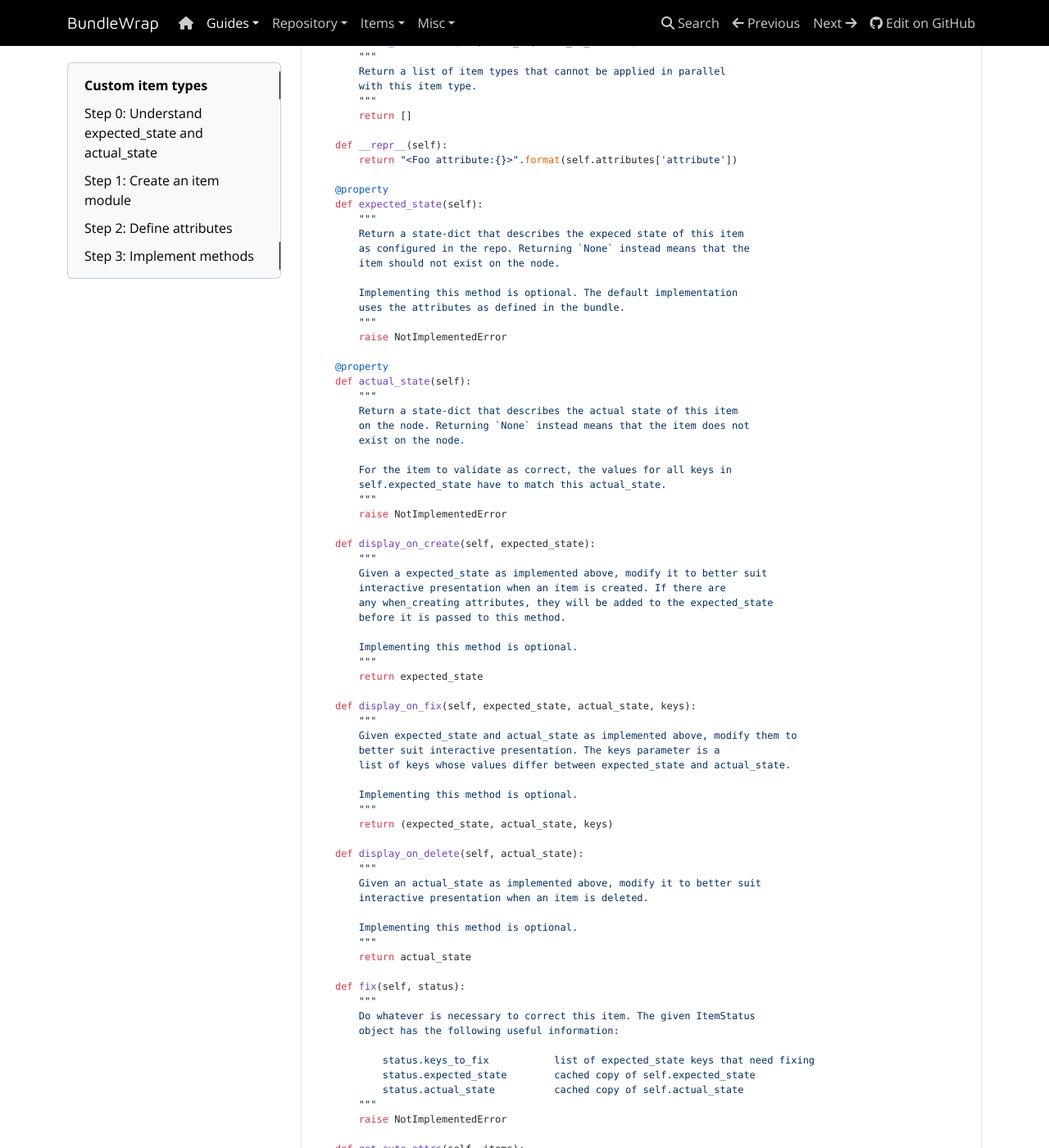
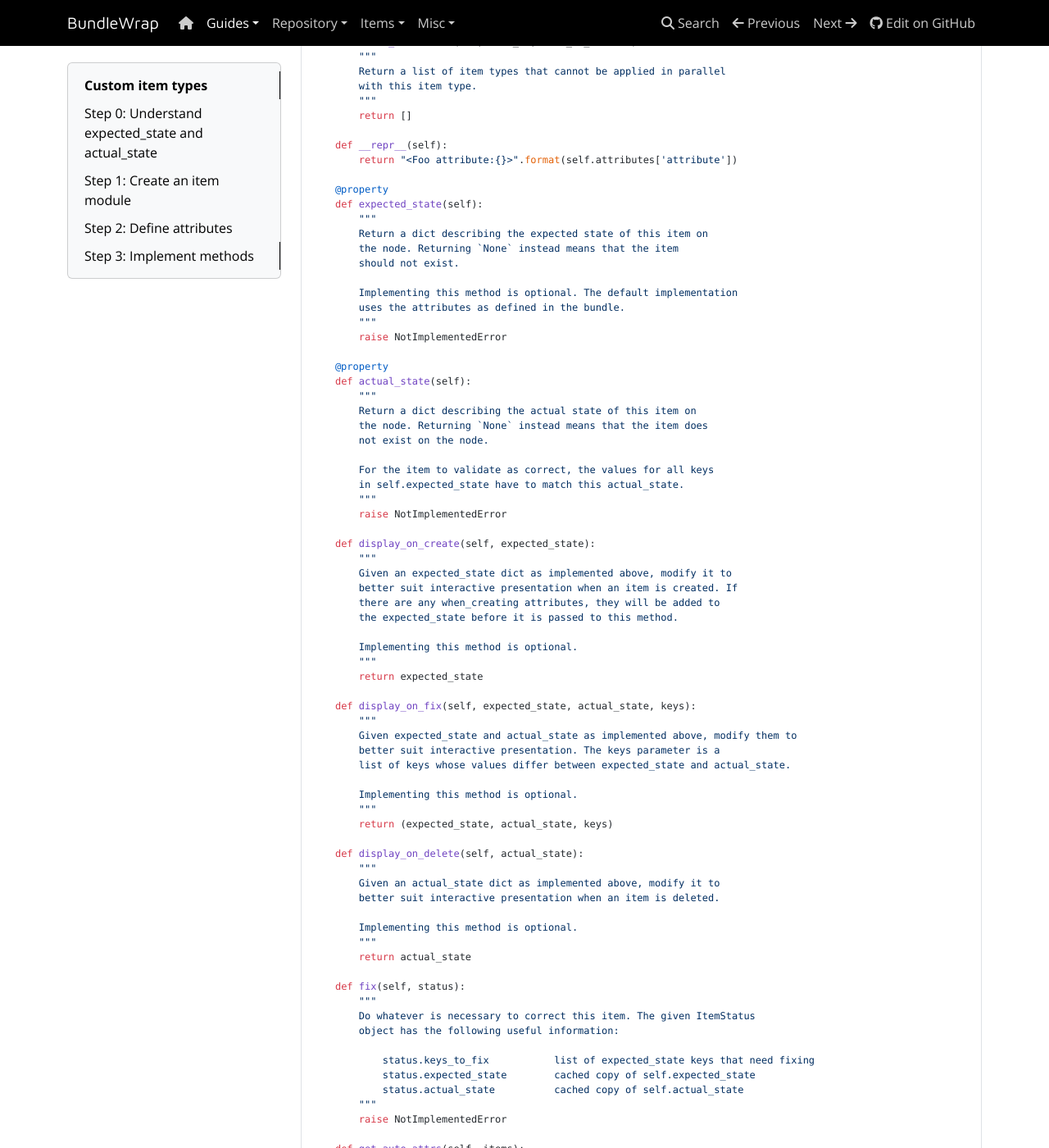
Before and after one commit to bundlewrap/bundlewrap, an MkDocs documentation site: the page built from docs/content/guide/dev_item.md, in a window 1280 px wide and 1400 px high, scrolled down 928 px. Shown: the whole window at 82% size. Built offline with MkDocs 1.6.1, drawn with Linux system fonts in a browser that asks for light colours; nearby versions of some CDN libraries.

Commit message:
cdict/sdict: Fix some minor inconsistencies and wording

```diff
--- a/docs/content/guide/dev_item.md
+++ b/docs/content/guide/dev_item.md
@@ -47,9 +47,9 @@ Create a new file called `/your/bundlewrap/repo/items/foo.py`. You can use this
         @property
         def expected_state(self):
             """
-            Return a state-dict that describes the expeced state of this item
-            as configured in the repo. Returning `None` instead means that the
-            item should not exist on the node.
+            Return a dict describing the expected state of this item on
+            the node. Returning `None` instead means that the item
+            should not exist.
 
             Implementing this method is optional. The default implementation
             uses the attributes as defined in the bundle.
@@ -59,21 +59,21 @@ Create a new file called `/your/bundlewrap/repo/items/foo.py`. You can use this
         @property
         def actual_state(self):
             """
-            Return a state-dict that describes the actual state of this item
-            on the node. Returning `None` instead means that the item does not
-            exist on the node.
+            Return a dict describing the actual state of this item on
+            the node. Returning `None` instead means that the item does
+            not exist on the node.
 
-            For the item to validate as correct, the values for all keys in
-            self.expected_state have to match this actual_state.
+            For the item to validate as correct, the values for all keys
+            in self.expected_state have to match this actual_state.
             """
             raise NotImplementedError
 
         def display_on_create(self, expected_state):
             """
-            Given a expected_state as implemented above, modify it to better suit
-            interactive presentation when an item is created. If there are
-            any when_creating attributes, they will be added to the expected_state
-            before it is passed to this method.
+            Given an expected_state dict as implemented above, modify it to
+            better suit interactive presentation when an item is created. If
+            there are any when_creating attributes, they will be added to
+            the expected_state before it is passed to this method.
 
             Implementing this method is optional.
             """
@@ -91,8 +91,8 @@ Create a new file called `/your/bundlewrap/repo/items/foo.py`. You can use this
 
         def display_on_delete(self, actual_state):
             """
-            Given an actual_state as implemented above, modify it to better suit
-            interactive presentation when an item is deleted.
+            Given an actual_state dict as implemented above, modify it to
+            better suit interactive presentation when an item is deleted.
 
             Implementing this method is optional.
             """
```
Also changed, not shown: 3 other files.
